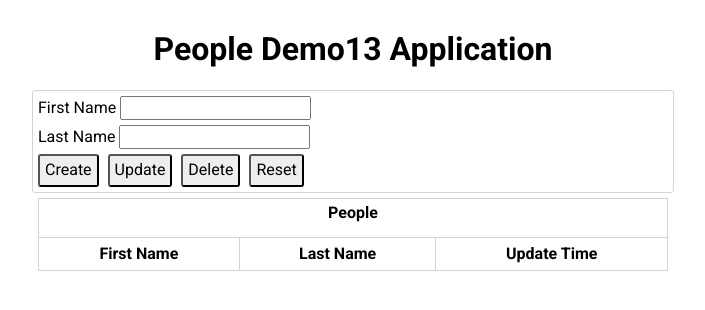
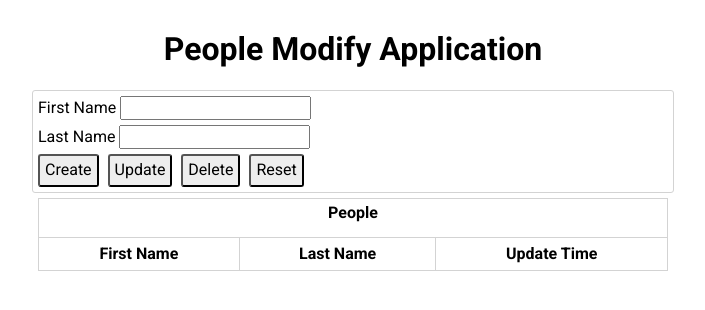
Before and after one commit to yura-kutsiy/rest-flask-nginx-People, a Python web app: template templates/home.html in a window 1280 px wide. Shown: the top 310 px of the page, without its empty margins (287-992 px from the left). Run offline with Jinja, Linux system fonts and the light colour scheme; the template is opened without the code that fills it, so the values that code supplies are empty.

Commit message:
Update home.html

```diff
--- a/templates/home.html
+++ b/templates/home.html
@@ -13,7 +13,7 @@
     </head>
     <body>
         <div class="container">
-            <h1 class="banner">People Demo13 Application</h1>
+            <h1 class="banner">People Modify Application</h1>
             <div class="section editor">
                 <label for="fname">First Name
                     <input id="fname" type="text" />
```
